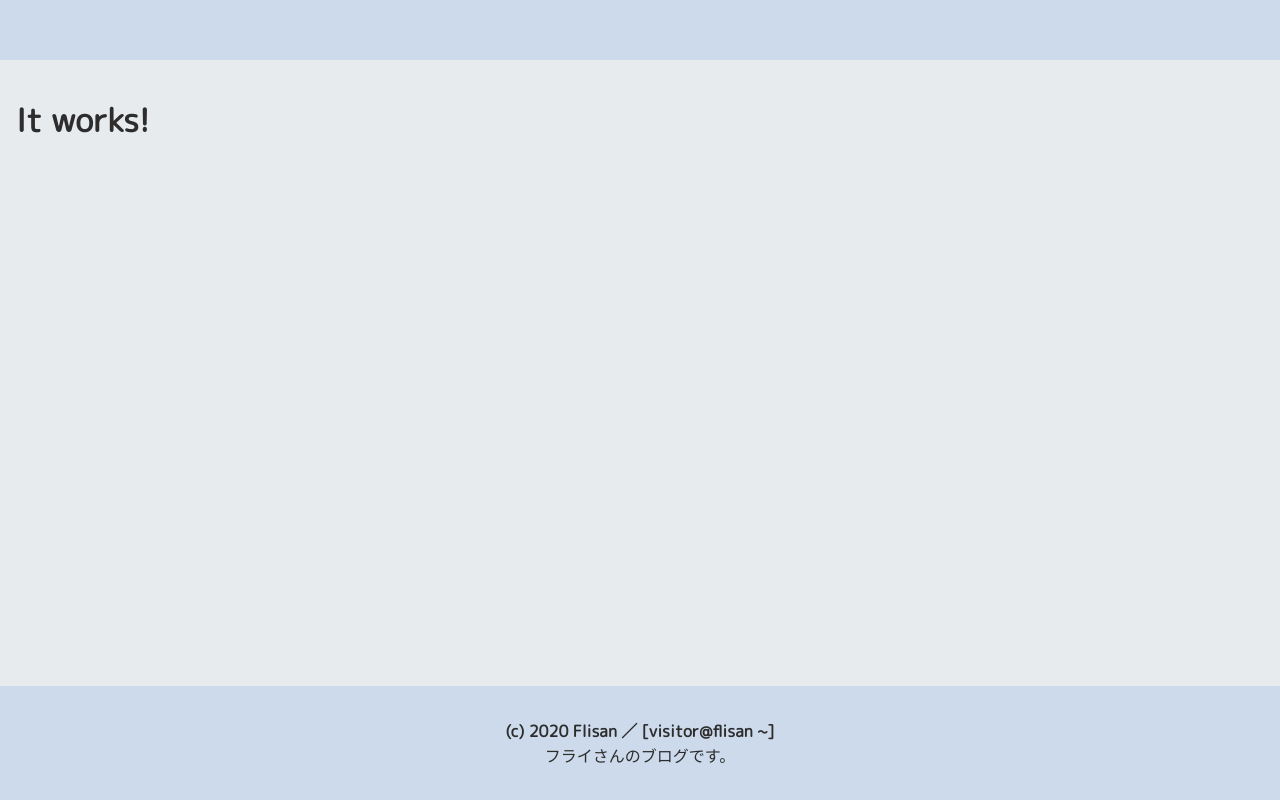
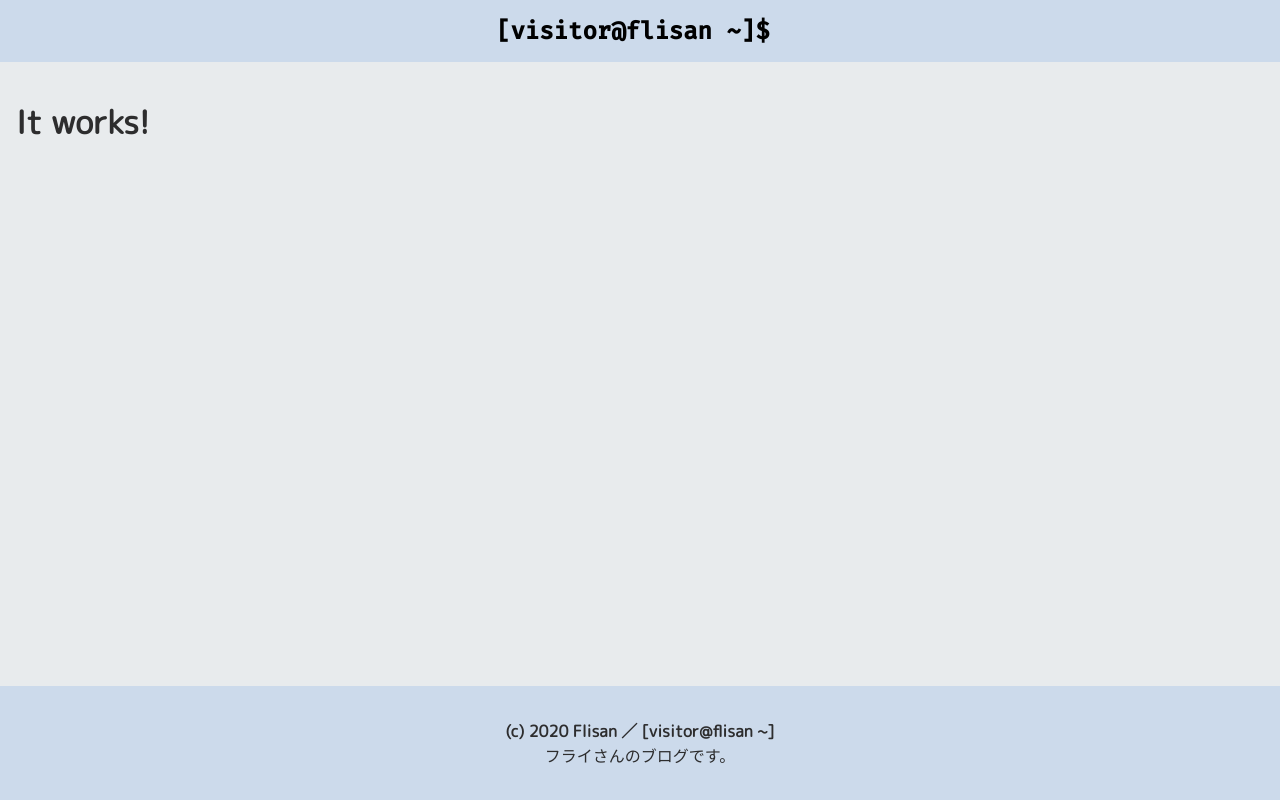
Before and after one commit to loxygenK/loxygen.dev, a React app: page / in a window 1280 px wide. Built offline with nearby package versions, Linux system fonts and the light colour scheme.

Commit message:
🥚 Added the base of easter egg.

```diff
--- a/src/pages/common/Header.tsx
+++ b/src/pages/common/Header.tsx
@@ -3,6 +3,8 @@ import * as React from "react";
 import * as Colors from "@app/style/Colors";
 import styled from "styled-components";
 import TerminalStyle from "./TerminalStyle";
+import { TerminalInput } from "../miscs/TerminalInput";
+import { Command } from "@app/types/Command";
 
 const HeaderRoot = styled.div`
   padding: 1em;
@@ -15,12 +17,36 @@ const HeaderTitle = styled.div`
   font-weight: 700;
 `;
 
-export const Header = () => (
+type HeaderState = {
+  typedChar: string;
+};
+
+export class Header extends React.Component<
+  Record<string, never>,
+  HeaderState
+> {
+  readonly promptHeader = "[visitor@flisan ~]$ ";
+
+  constructor() {
+    super({});
+    this.state = { typedChar: "" };
+  }
+
+  render() {
+    return (
       <header>
         <HeaderRoot>
           <HeaderTitle>
-        <TerminalStyle text="[visitor@flisan ~] $" blinking />
+            <TerminalInput
+              prompt="[visitor@flisan ~]$ "
+              onEnter={(e) => {
+                console.log(e);
+                console.log(Command.parse(e));
+              }}
+            />
           </HeaderTitle>
         </HeaderRoot>
       </header>
     );
+  }
+}
```
Lines whose indentation alone changed are shown as unchanged.
